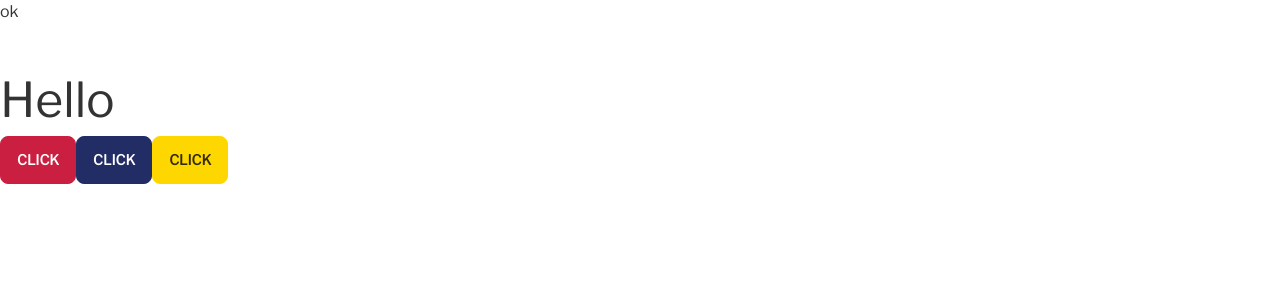
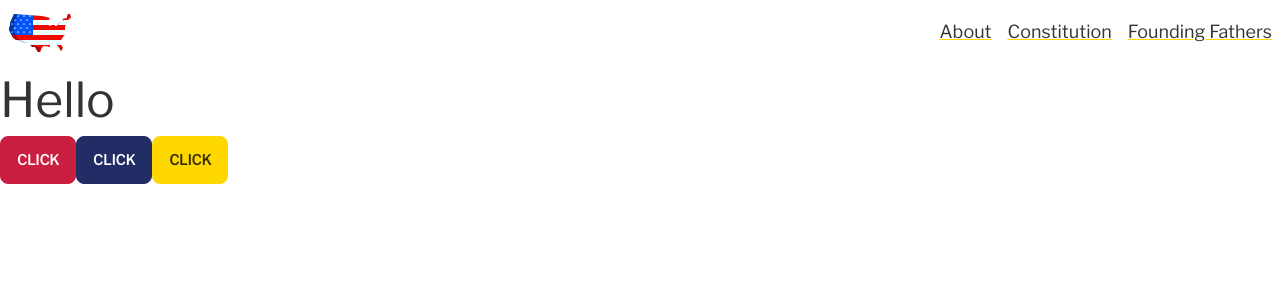
Before and after one commit to technoY2K/cv-web-app, a Nuxt app: page / in a window 1280 px wide. Shown: the top 300 px of the page. Built offline with nearby package versions, Linux system fonts and the light colour scheme.

Commit message:
feat: save point navbar

```diff
--- a/components/MainNavigation.vue
+++ /dev/null
@@ -1,3 +0,0 @@
-<template>
-    <nav class="h-[64px] w-full">ok</nav>
-</template>
--- /dev/null
+++ b/components/NavigationBar.vue
@@ -0,0 +1,68 @@
+<template>
+    <nav
+        aria-label="Main Navigation"
+        class="navbar h-[64px] w-full justify-between"
+        role="navigation"
+    >
+        <div>
+            <NuxtLink class="hover:cursor-pointer">
+                <NuxtImg
+                    src="/images/usa-map.png"
+                    format="webp"
+                    width="64"
+                    height="64"
+                />
+            </NuxtLink>
+        </div>
+        <div>
+            <ul class="hidden space-x-4 lg:flex lg:flex-row lg:justify-between">
+                <li
+                    v-for="(item, index) in navItems"
+                    :key="index"
+                    class="underline decoration-accent hover:cursor-pointer"
+                >
+                    <NuxtLink
+                        :to="item.path"
+                        class="text-lg normal-case"
+                        :aria-label="item.name"
+                    >
+                        {{ item.name }}
+                    </NuxtLink>
+                </li>
+            </ul>
+
+            <button class="btn-secondary btn lg:hidden">
+                <svg
+                    xmlns="http://www.w3.org/2000/svg"
+                    fill="none"
+                    viewBox="0 0 24 24"
+                    class="inline-block h-5 w-5 stroke-current"
+                >
+                    <path
+                        stroke-linecap="round"
+                        stroke-linejoin="round"
+                        stroke-width="2"
+                        d="M4 6h16M4 12h16M4 18h16"
+                    ></path>
+                </svg>
+            </button>
+        </div>
+    </nav>
+</template>
+
+<script lang="ts" setup>
+    const navItems = [
+        {
+            name: "About",
+            path: "/about",
+        },
+        {
+            name: "Constitution",
+            path: "/constitution",
+        },
+        {
+            name: "Founding Fathers",
+            path: "/founding-fathers",
+        },
+    ];
+</script>
--- a/layouts/default.vue
+++ b/layouts/default.vue
@@ -1,6 +1,6 @@
 <template>
     <main class="container mx-auto">
-        <MainNavigation />
+        <NavigationBar />
         <slot />
     </main>
 </template>
--- a/nuxt.config.ts
+++ b/nuxt.config.ts
@@ -1,10 +1,10 @@
 // https://nuxt.com/docs/api/configuration/nuxt-config
 export default defineNuxtConfig({
+    modules: ["@nuxtjs/tailwindcss", "@nuxtjs/google-fonts", "@nuxt/image"],
     googleFonts: {
         families: {
             "Libre+Franklin": true,
             "Libre+Baskerville": true,
         },
     },
-    modules: ["@nuxtjs/tailwindcss", "@nuxtjs/google-fonts"],
 });
--- a/package.json
+++ b/package.json
@@ -9,6 +9,7 @@
         "postinstall": "nuxt prepare"
     },
     "devDependencies": {
+        "@nuxt/image": "^1.0.0-rc.1",
         "@nuxtjs/eslint-config-typescript": "^12.0.0",
         "@nuxtjs/google-fonts": "^3.0.1",
         "@nuxtjs/tailwindcss": "^6.7.0",
```
Also changed, not shown: public/images/usa-map.png (added), 1 other file (tests, documents, lock files or other folders).
